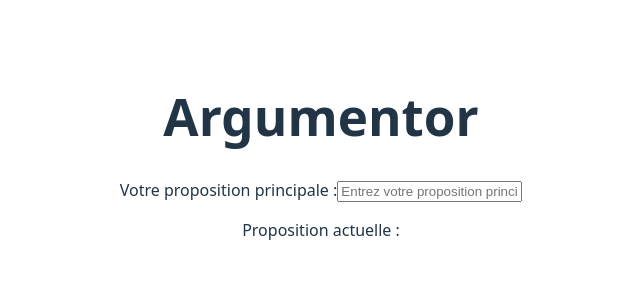
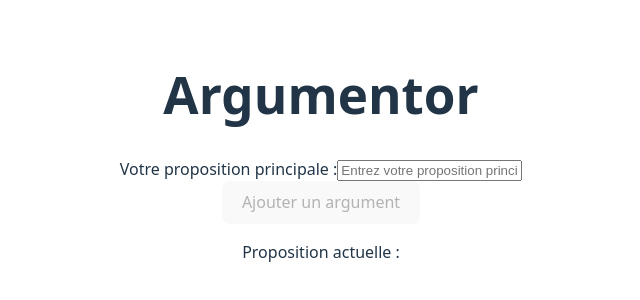
Before and after one commit to Alexgyg-pro/argumentor, a React (Vite) app: page / in a window 1280 px wide. Shown: the part 244-544 px from the top of the page, without its empty margins (319-959 px from the left). Built offline with nearby package versions, Linux system fonts and the light colour scheme.

Commit message:
feat: add Button for US-5

```diff
--- a/src/App.jsx
+++ b/src/App.jsx
@@ -9,6 +9,7 @@ function App() {
     <div className="app">
       <h1>Argumentor</h1>
       <PropositionInput onPropositionChange={setProposition} />
+      <button disabled={proposition.trim() === ""}>Ajouter un argument</button>
       {/* On verra US-5 et US-6 ici après */}
       <p>Proposition actuelle : {proposition}</p> {/* Pour debug */}
     </div>
```
